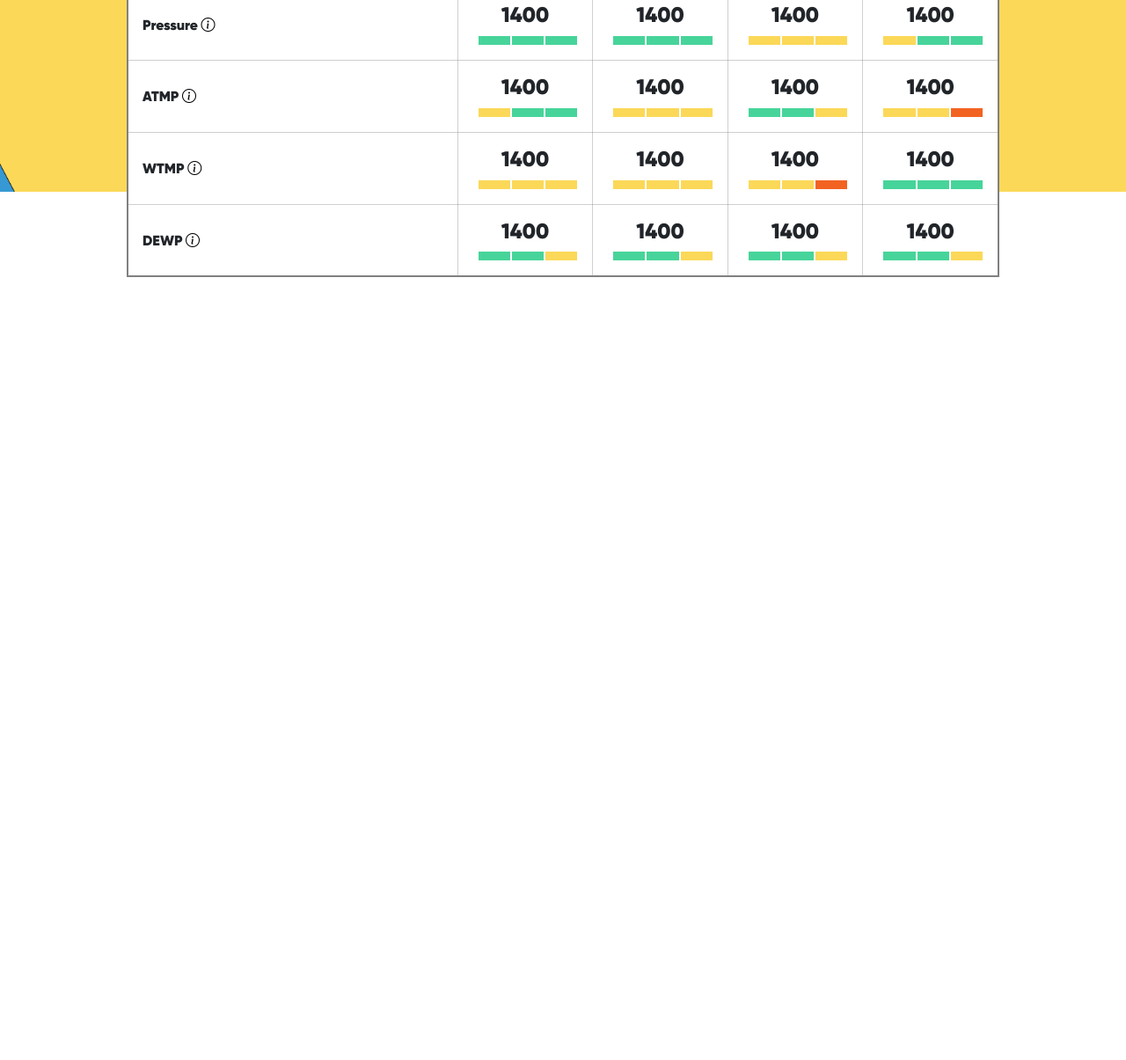
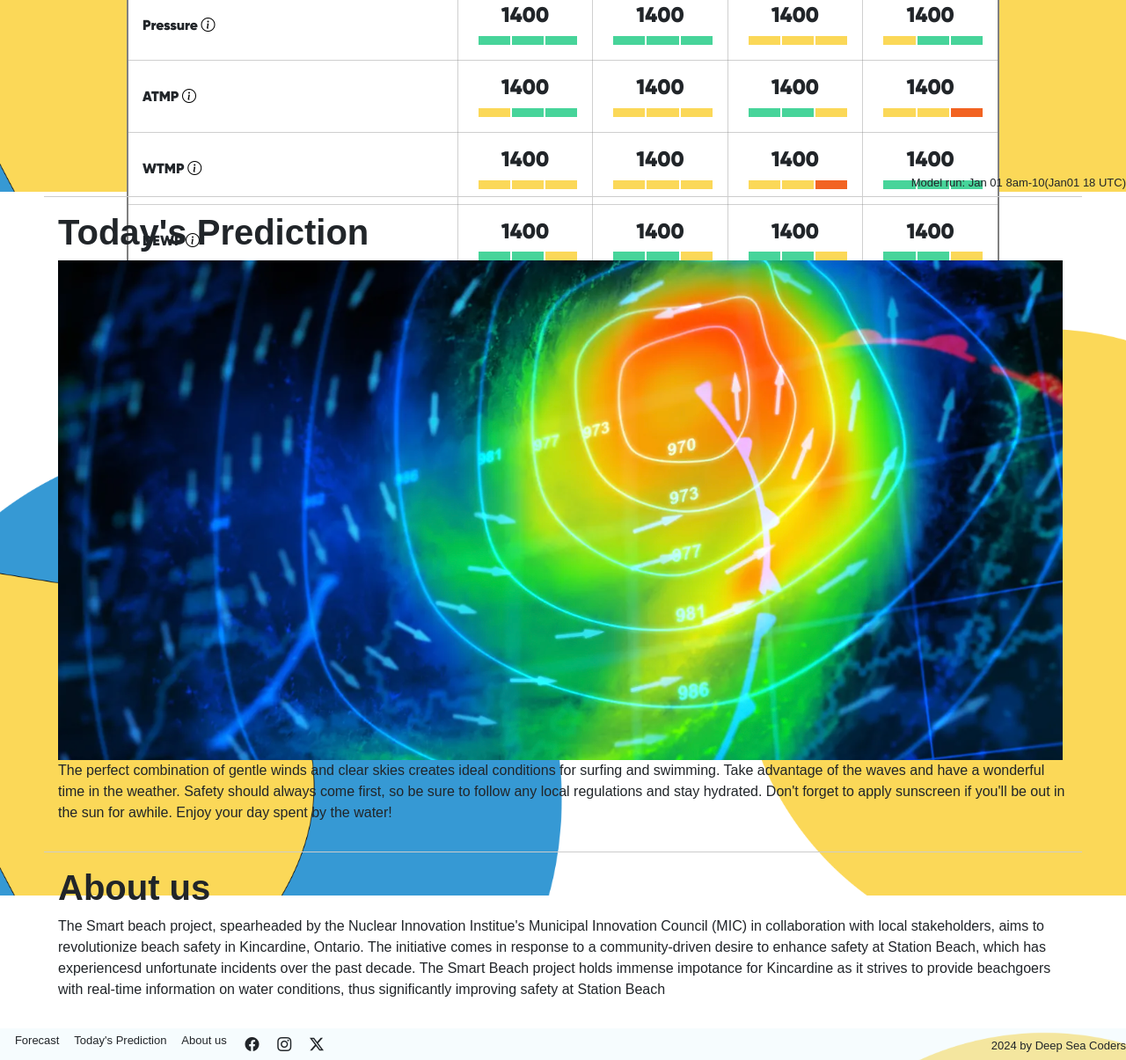
Before and after one commit to WavyAirlines/project-initial-beta, a website: page forecast.html in a window 1280 px wide. Shown: the part 582-1787 px from the top of the page at 88% size. Before the commit the page ends 897 px from the top, so only its background shows below. Drawn offline with nearby package versions, Linux system fonts and the light colour scheme.

Commit message:
todays prediction and about us section

```diff
--- a/css/forecast-style.css
+++ b/css/forecast-style.css
@@ -1,6 +1,6 @@
 body {
   overflow-x: hidden;
-  overflow-y: scroll;
+  overflow-y: auto;
 }
 
 header {
@@ -17,10 +17,10 @@ table {
   width: 100%;
 }
 
-h1 {
+/* h1 {
   text-align: center;
   justify-self: left;
-}
+} */
 
 caption {
   display: flex;
@@ -30,8 +30,8 @@ caption {
   align-items: center;
 }
 
-i {
-  background-color: blue;
+caption i {
+  background-color: lightblue;
   color: rgb(255, 255, 255);
   font-size: 1.5rem;
   right: 0;
@@ -42,8 +42,8 @@ i {
   padding-top: 5px;
   table-layout: fixed;
   padding: 1rem;
-  max-width: 100%;
-  max-height: 70%;
+  /* max-width: 100%;
+  max-height: 70%; */
 }
 
 nav {
@@ -193,3 +193,78 @@ tr:nth-child(7) > th:nth-child(5) > span:nth-child(2),
 tr:nth-child(8) > th:nth-child(4) > span:nth-child(2) {
   background-color: #f26322;
 }
+
+/* cam code starts */
+.tp {
+  position:relative;
+  top:75px;
+  border-top: 1px solid #ccc;
+padding: 1rem;
+margin: 0px 50px 0px 50px ;
+font-family: Arial, Helvetica, sans-serif;
+
+
+}
+footer {
+  display: inline-flex;
+position:relative;
+top:75px;
+background-color: #eaf9fd6e;
+align-items: center;
+justify-content: space-between;
+width:100%;
+}
+footer h3 {
+  margin-left: 1.3em;
+  font-size: small;
+  font-family: Arial, Helvetica, sans-serif;
+}
+footer p {
+  position: relative;
+  text-align: center;
+  top:10px;
+  font-size: small;
+  font-family: Arial, Helvetica, sans-serif;
+}
+.flex{
+   display: flex;
+align-items: center;
+}
+footer i {
+margin-left: 1.3em;
+}
+footer i:hover {
+  color: lightblue;
+  transition: 0.3s;
+  cursor: pointer;
+}
+footer h3:hover {
+  color: lightblue;
+  transition: 0.3s;
+  cursor: pointer;
+}
+
+.modelTime{
+  position: relative;
+  margin-left: 10px;
+  top:50px;
+  float:right;
+  font-family: Arial, Helvetica, sans-serif;
+  font-size: small;
+  margin-left: 50px;
+}
+.aboutus{
+  position:relative;
+  top:75px;
+   border-top: 1px solid #ccc;
+   margin: 0px 50px 0px 50px ;
+   font-family: Arial, Helvetica, sans-serif;
+   padding:1em
+
+}
+.bold{
+  font-weight:bold ;
+}
+/* .end {
+float: right;
+} */
--- a/forecast.html
+++ b/forecast.html
@@ -314,7 +314,34 @@
             </th>
           </tr>
         </table>
+
       </div>
+      <p class="modelTime">Model run: Jan 01 8am-10(Jan01 18 UTC)</p>
     </main>
-  </body>
+
+  <section class="TP">
+    <h1 class="bold">Today's Prediction</h1>
+    <img src="/assets/images/prediction.png">
+    <p>The perfect combination of gentle winds and clear skies creates ideal conditions for surfing and swimming. Take advantage of the waves and have a wonderful time in the weather. Safety should always come first, so be sure to follow any local regulations and stay hydrated. Don't forget to apply sunscreen if you'll be out in the sun for awhile. Enjoy your day spent by the water!</p>
+  </section>
+
+  <section class="Aboutus">
+    <h1 class="bold">About us</h1>
+    <p>The Smart beach project, spearheaded by the Nuclear Innovation Institue's Municipal Innovation Council (MIC) in collaboration with local stakeholders, aims to revolutionize beach safety in Kincardine, Ontario. The initiative comes in response to a community-driven desire to enhance safety at Station Beach, which has experiencesd unfortunate incidents over the past decade. The Smart Beach project holds immense impotance for Kincardine as it strives to provide beachgoers with real-time information on water conditions, thus significantly improving safety at Station Beach </p>
+  </section>
+  <footer>
+    <section class="flex">
+    <h3>Forecast</h3>
+    <h3>Today's Prediction</h3>
+    <h3>About us</h3>
+
+
+  <i class="bi bi-facebook" href="facebook.com"></i>
+  <i class="bi bi-instagram" href="instagram.com"></i>
+  <i class="bi bi-twitter-x" href="x.com"></i>
+
+  </section>
+  <p>2024 by Deep Sea Coders</p>
+  </footer>
+</body>
 </html>
```
Also changed, not shown: 1 other file.
